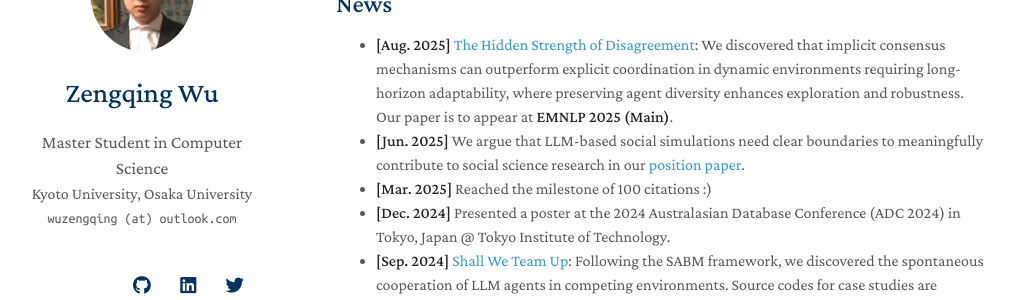
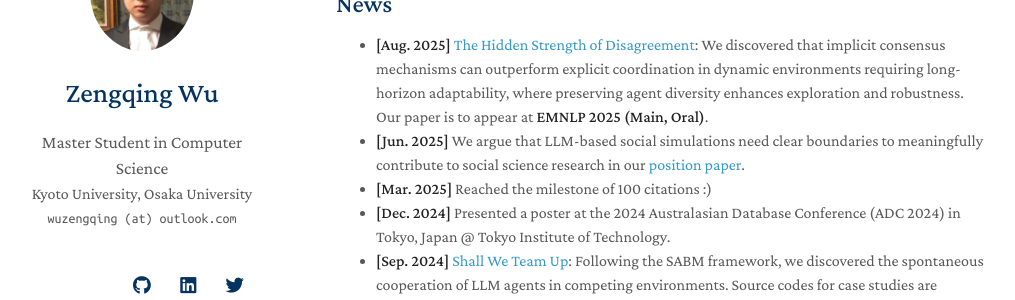
Before and after one commit to wuzengqing001225/wuzengqing001225.github.io, a Jekyll site: the page built from index.md, in a window 1280 px wide and 900 px high, scrolled down 309 px. Shown: the part 152-452 px from the top of the window, without its empty margins (134-1149 px from the left). Built offline with Jekyll 4.4.1, drawn with Linux system fonts in a browser that asks for light colours; nearby versions of some CDN libraries; a style sheet for code colours, icons or effects is not loaded; our own code applies the rules of GitHub Pages for plain Markdown files.

Commit message:
Update index.md

```diff
--- a/index.md
+++ b/index.md
@@ -18,7 +18,7 @@
 
 ## News
 
-- **[Aug. 2025]** [The Hidden Strength of Disagreement](https://arxiv.org/abs/2502.16565): We discovered that implicit consensus mechanisms can outperform explicit coordination in dynamic environments requiring long-horizon adaptability, where preserving agent diversity enhances exploration and robustness. Our paper is to appear at **EMNLP 2025 (Main)**.
+- **[Aug. 2025]** [The Hidden Strength of Disagreement](https://arxiv.org/abs/2502.16565): We discovered that implicit consensus mechanisms can outperform explicit coordination in dynamic environments requiring long-horizon adaptability, where preserving agent diversity enhances exploration and robustness. Our paper is to appear at **EMNLP 2025 (Main, Oral)**.
 - **[Jun. 2025]** We argue that LLM-based social simulations need clear boundaries to meaningfully contribute to social science research in our [position paper](https://arxiv.org/abs/2506.19806).
 - **[Mar. 2025]** Reached the milestone of 100 citations :)
 - **[Dec. 2024]** Presented a poster at the 2024 Australasian Database Conference (ADC 2024) in Tokyo, Japan @ Tokyo Institute of Technology.
```
